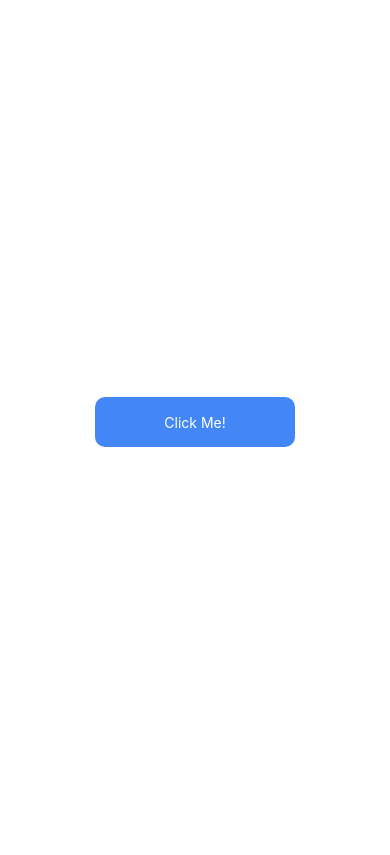
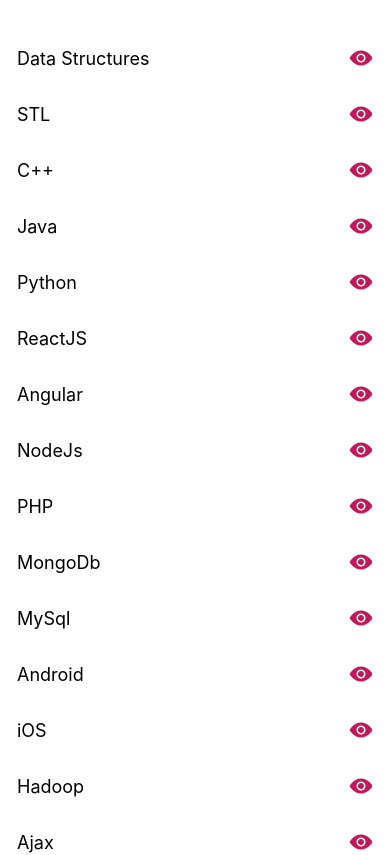
Before and after one commit to nicolinx/react-native-playground, a React Native app in the folder listview-demo/: screen / in a window 390 px wide. Shown: the top 855 px of the page. Built offline with nearby package versions, Linux system fonts and the light colour scheme.

Commit message:
add flatlist

```diff
--- a/listview-demo/App.js
+++ b/listview-demo/App.js
@@ -1,47 +1,68 @@
-// import required libraries
-import React from "react";
-// import TouchableHighlight and other components from react-native
-import {
-  StyleSheet,
-  Text,
-  View,
-  TouchableHighlight,
-  Alert,
-} from "react-native";
+import React, { Component } from "react";
+import { Text, View, StyleSheet, FlatList } from "react-native";
+import { Icon } from "react-native-elements";
 
-export default function App() {
-  return (
-    <View style={styles.container}>
-      <TouchableHighlight
-        style={styles.touchable}
-        onPress={() => {
-          Alert.alert("Touchable Highlight pressed.");
-        }}
-        activeOpacity={0.5}
-        underlayColor="#67c904"
-      >
-        <Text style={styles.text}>Click Me!</Text>
-      </TouchableHighlight>
+class App extends Component {
+  state = {
+    data: [
+      "Data Structures",
+      "STL",
+      "C++",
+      "Java",
+      "Python",
+      "ReactJS",
+      "Angular",
+      "NodeJs",
+      "PHP",
+      "MongoDb",
+      "MySql",
+      "Android",
+      "iOS",
+      "Hadoop",
+      "Ajax",
+      "Ruby",
+      "Rails",
+      ".Net",
+      "Perl",
+    ],
+  };
+
+  renderItem = ({ item }) => (
+    <View style={styles.row}>
+      <Text style={styles.rowText}>{item}</Text>
+      <Icon name="eye" type="ionicon" color="#C2185B" />
     </View>
   );
+
+  keyExtractor = (item, index) => index.toString();
+
+  render() {
+    return (
+      <View style={styles.screen}>
+        <FlatList
+          data={this.state.data}
+          keyExtractor={this.keyExtractor}
+          renderItem={this.renderItem}
+        />
+      </View>
+    );
+  }
 }
 
 const styles = StyleSheet.create({
-  container: {
-    flex: 1,
-    backgroundColor: "#fff",
+  screen: {
+    marginTop: 30,
+  },
+  row: {
+    margin: 15,
+    flexDirection: "row",
+    justifyContent: "space-between",
     alignItems: "center",
-    justifyContent: "center",
+    paddingHorizontal: 2,
   },
-  touchable: {
-    height: 50,
-    width: 200,
-    borderRadius: 10,
-    alignItems: "center",
-    justifyContent: "center",
-    backgroundColor: "#4287f5",
-  },
-  text: {
-    color: "#fff",
+  rowText: {
+    fontSize: 18,
   },
 });
+
+export default App;
```
Also changed, not shown: listview-demo/TouchableHighlight.js (added, +47 -0 lines), 2 other files (tests, documents, lock files or other folders).
